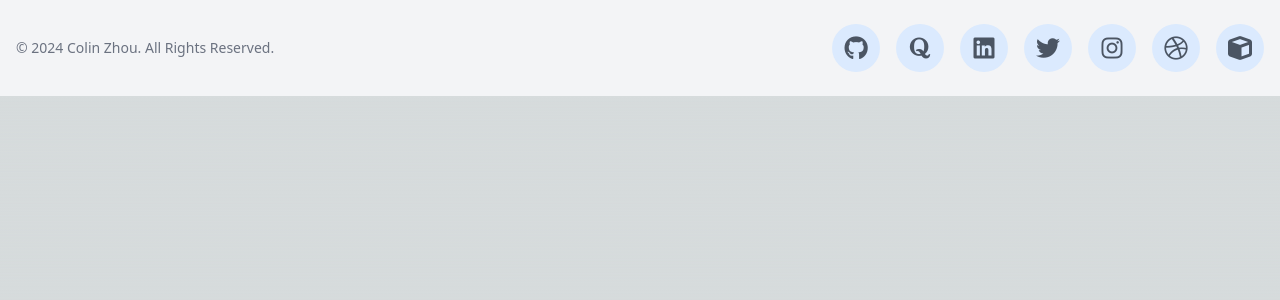
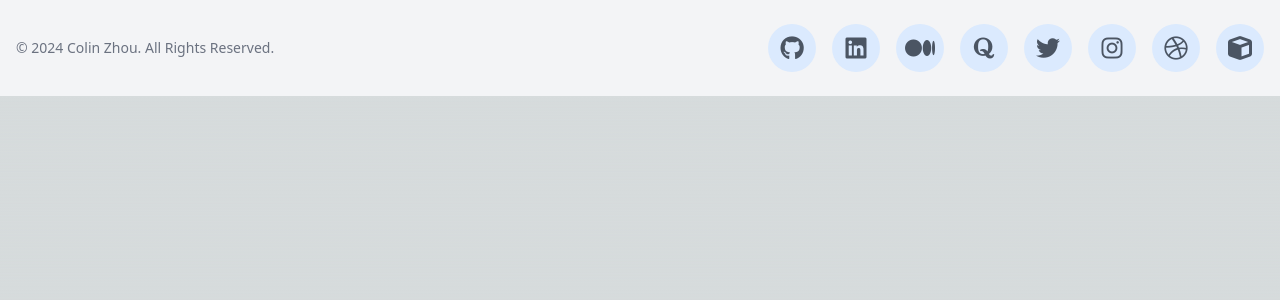
Before and after one commit to czhou578/v3, a Next.js app: page /Footer in a window 1280 px wide. Shown: the top 300 px of the page. Built offline with nearby package versions, Linux system fonts and the light colour scheme.

Commit message:
updated resume and added new icons

```diff
--- a/pages/Footer.tsx
+++ b/pages/Footer.tsx
@@ -12,14 +12,19 @@ export default function Footer() {
       name: "GitHub",
     },
     {
+      href: "https://www.linkedin.com/in/colin-z-84a1a0137/",
+      icon: "fa-brands fa-linkedin",
+      name: "LinkedIn",
+    },
+    {
+      href: "https://medium.com/@colizu2020",
+      icon: "fa-brands fa-medium",
+      name: "Medium",
+    },
+    {
       href: "https://www.quora.com/profile/Colin-Zhou-6",
       icon: "fa-brands fa-quora",
       name: "Quora",
-    },
-    {
-      href: "https://www.linkedin.com/in/colin-z-84a1a0137/",
-      icon: "fa-brands fa-linkedin",
-      name: "LinkedIn",
     },
     {
       href: "https://x.com/ColinZhouUSA",
--- a/pages/index.tsx
+++ b/pages/index.tsx
@@ -18,6 +18,7 @@ import EcoLogicalLogo from "../public/images/ecological.jpg";
 import Projects from "./Projects";
 import Image from "next/image";
 import LazyLoad from "./LazyLoad";
+import Classwork from "./Classwork";
 
 const prefix = "/v3";
 
@@ -34,8 +35,8 @@ export default function Home() {
           alt=""
         />
       </div>
-      <div className="mx-auto md:w-5/12 lg:w-3/12 mb-10 sm:w-5/12 w-8/12">
-        <span>
+      <div className="mx-auto max-w-md mb-10 px-4 text-center">
+        <span className="text-sm sm:text-base">
           <em>*Me at Snoqualmie Falls, Washington State in April 2022</em>
         </span>
       </div>
@@ -275,7 +276,7 @@ Cluster Analytics`,
               img={["/videos/llm.mp4"]}
               list={["HTML", "CSS", "JavaScript", "Node.js", "Electron.js"]}
               description={`A desktop application that allows you to query 4 LLM's at once for a single input. Supports
-                Claude, Perplexity, ChatGPT, and Gemini and more! As someone who uses LLM's a lot in my day to day life, I wanted
+                Claude, ChatGPT, and Gemini and more! As someone who uses LLM's a lot in my day to day life, I wanted
                 an easy and convenient way to ask multiple LLM's at once, and it resulted in this project.`}
               githubLink="https://github.com/czhou578/llm-god"
               isVideo
@@ -464,7 +465,7 @@ Cluster Analytics`,
           </div>
         </LazyLoad>
       </div>
-      {/* <h2 className="text-2xl sm:text-3xl md:text-4xl font-extrabold dark:text-blue-300 mx-auto w-full px-4 sm:px-6 md:px-8 lg:w-9/12 xl:w-6/12 mb-6 sm:mb-8 md:mb-10 text-center">
+      <h2 className="text-2xl sm:text-3xl md:text-4xl font-extrabold dark:text-blue-300 mx-auto w-full px-4 sm:px-6 md:px-8 lg:w-9/12 xl:w-6/12 mb-6 sm:mb-8 md:mb-10 text-center">
         Classwork
       </h2>
       <div className="mx-auto p-8 w-7/12 md:w-8/12">
@@ -538,7 +539,7 @@ Cluster Analytics`,
             />
           </div>
         </LazyLoad>
-      </div> */}
+      </div>
       <h2
         className="text-2xl sm:text-3xl md:text-4xl font-extrabold dark:text-blue-300 mx-auto w-full px-4 sm:px-6 md:px-8 lg:w-9/12 xl:w-6/12 mb-6 sm:mb-8 md:mb-10 text-center"
         id="designs"
```
Also changed, not shown: 1 other file (tests, documents, lock files or other folders).
